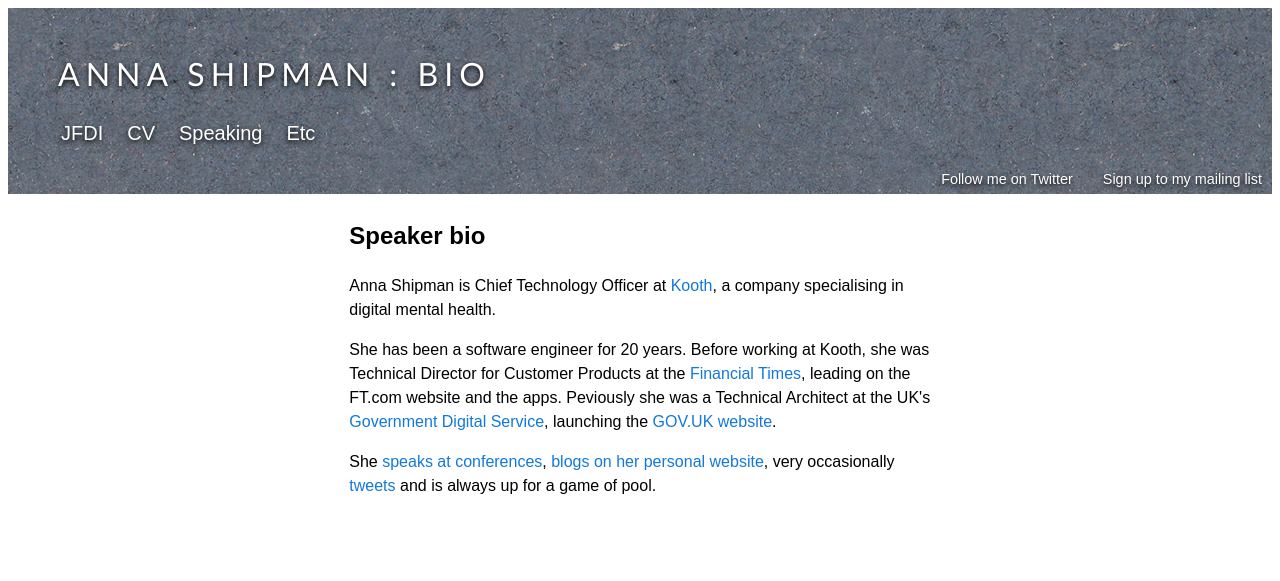
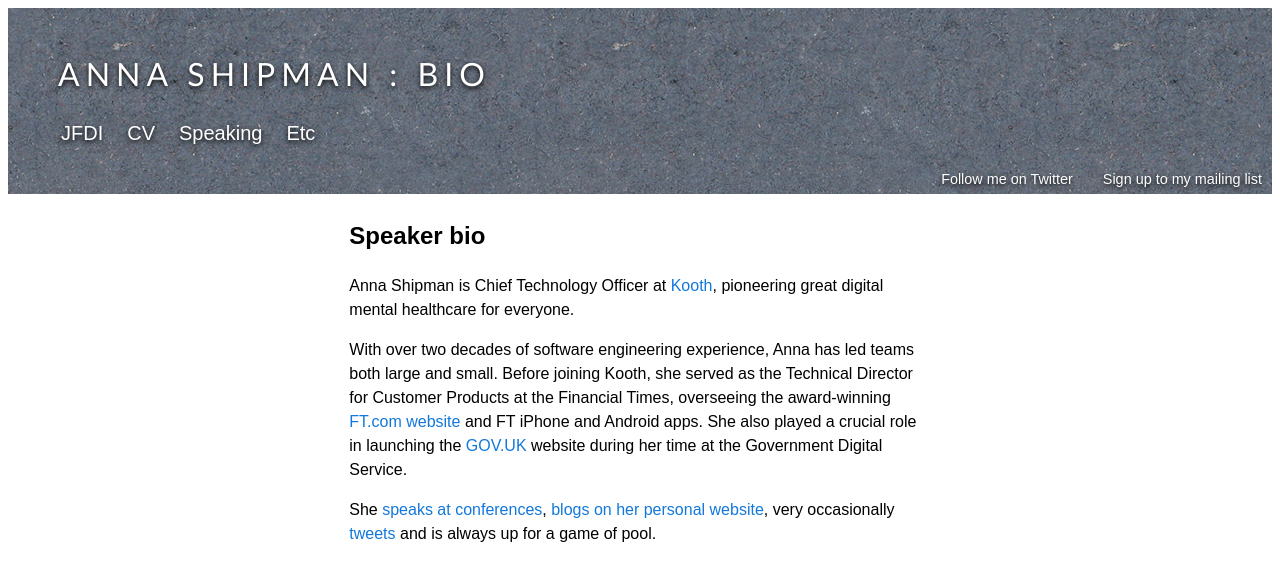
Before and after one commit to annashipman/annashipman.github.io, a Jekyll site: the page built from bio.html, in a window 1280 px wide. Shown: the top 581 px of the page. Built offline with Jekyll 4.4.1, drawn with Linux system fonts in a browser that asks for light colours.

Commit message:
Make bio a bit more like the Kooth one
https://www.koothplc.com/about-us/who-we-are
A bit more professional.

```diff
--- a/bio.html
+++ b/bio.html
@@ -8,10 +8,9 @@
 <div class="right-column">
 <div>
 <h2>Speaker bio</h2>
-<p>Anna Shipman is Chief Technology Officer at <a href="https://www.koothplc.com/">Kooth</a>, a company specialising in digital mental health.</p>
+<p>Anna Shipman is Chief Technology Officer at <a href="https://www.koothplc.com/">Kooth</a>, pioneering great digital mental healthcare for everyone.</p>
 
-<p>She has been a software engineer for 20 years. Before working at Kooth, she was Technical Director for Customer Products at the <a href="https://www.ft.com/">Financial Times</a>, leading on the FT.com website and the apps. Peviously she was a Technical Architect at the UK's <a href="https://gds.blog.gov.uk/about/">Government Digital Service</a>, launching the <a href="https://www.gov.uk/">GOV.UK website</a>.</p>
-
+<p>With over two decades of software engineering experience, Anna has led teams both large and small. Before joining Kooth, she served as the Technical Director for Customer Products at the Financial Times, overseeing the award-winning <a href="https://ft.com">FT.com website</a> and FT iPhone and Android apps. She also played a crucial role in launching the <a href="https://www.gov.uk/">GOV.UK</a> website during her time at the Government Digital Service.</p>
 <p>She <a href="http://www.annashipman.co.uk/speaking.html">speaks at conferences</a>, <a href="http://www.annashipman.co.uk/jfdi.html">blogs on her personal website</a>, very occasionally <a href="https://twitter.com/annashipman/">tweets</a> and is always up for a game of pool.</p>
 </div>
 </div>
```
